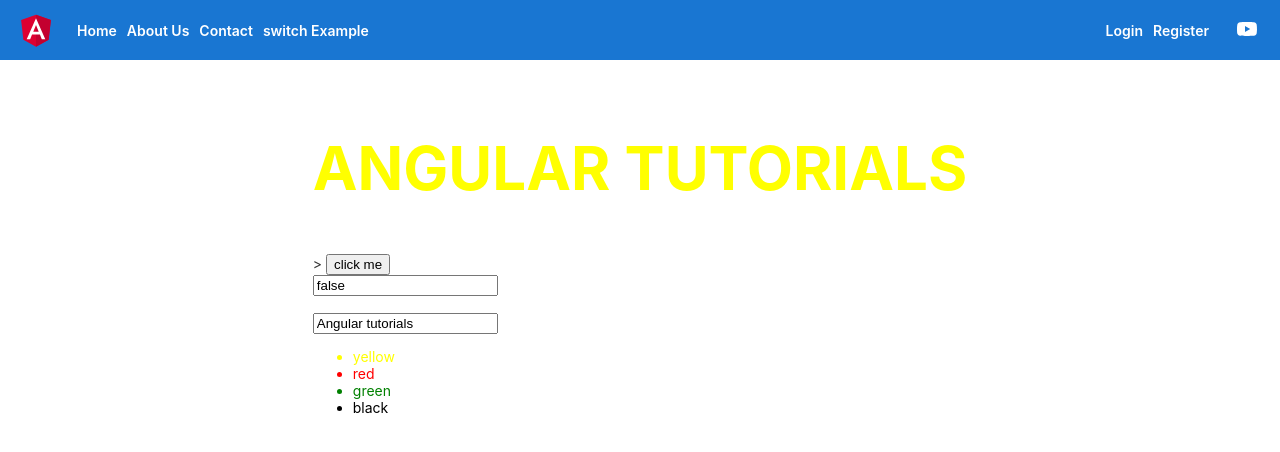
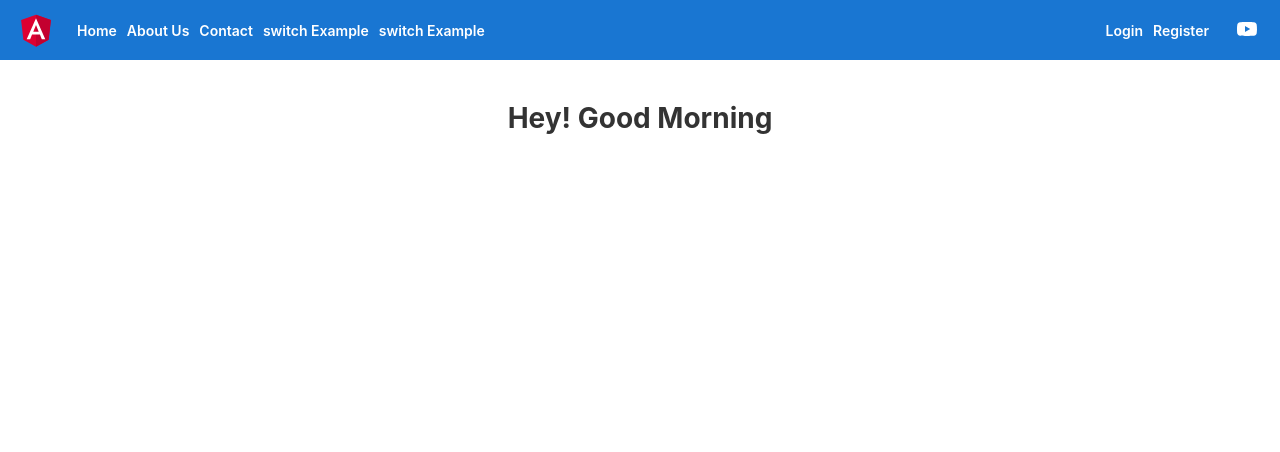
Before and after one commit to dushyanthak1988/angualr14, an Angular app: page /Home in a window 1280 px wide. Shown: the top 452 px of the page. Built offline with nearby package versions, Linux system fonts and the light colour scheme.

Commit message:
Create Example Components in angular

```diff
--- a/src/app/app-routing.module.ts
+++ b/src/app/app-routing.module.ts
@@ -6,6 +6,7 @@
 import { AddcontactComponent } from './addcontact/addcontact.component';
 import { StatusComponent } from './status/status.component';
 import { NgSwitchexampleComponent } from './ng-switchexample/ng-switchexample.component';
+import { ExampleComponent } from './example/example.component';
 
 const routes: Routes = [
   { path: "", component: HomeComponent },
@@ -24,6 +25,7 @@
   { path: "Login", loadComponent: () => import('./login/login.component').then(opt => opt.LoginComponent) },
 
   { path: "switchexample", component: NgSwitchexampleComponent },
+  { path: "example" , component:ExampleComponent},
   { path: "**", component: StatusComponent }
 ];
 
--- a/src/app/app.component.html
+++ b/src/app/app.component.html
@@ -311,7 +311,7 @@
   <a routerLink="About">About Us</a>
   <a routerLink="Contact">Contact </a>
   <a routerLink="switchexample">switch Example </a>
-
+  <a routerLink="example">switch Example </a>
   <div class="spacer"></div>
   <a routerLink="Login" > Login </a>
    <a routerLink="Access/Register" > Register </a>
--- a/src/app/app.module.ts
+++ b/src/app/app.module.ts
@@ -11,6 +11,7 @@
 import { AddcontactComponent } from './addcontact/addcontact.component';
 import { FormsModule } from '@angular/forms';
 import { NgSwitchexampleComponent } from './ng-switchexample/ng-switchexample.component';
+import { ExampleComponent } from './example/example.component';
 //import { AccessRoutingModule } from './access/access-routing.module';
 
 @NgModule({
@@ -21,7 +22,8 @@
     ContactComponent,
     StatusComponent,
     AddcontactComponent,
-    NgSwitchexampleComponent
+    NgSwitchexampleComponent,
+    ExampleComponent
   ],
   imports: [
     BrowserModule,
--- /dev/null
+++ b/src/app/example/example.component.html
@@ -0,0 +1,19 @@
+<p>example works!</p>
+
+
+<h2 [ngStyle]="stylevalue" > {{headername | uppercase}}</h2>>
+
+<h2 *ngIf="salary>0"  [ngClass]="className" > My Salary is {{ salary| percent }}</h2>
+
+<button (click)="functionclick()"> click me  </button>
+<br>
+<input [value]="isdisabled" [disabled]="isdisabled" #txt (change)="functionclick1(txt.value)" />
+
+<br>
+<br>
+<input [(ngModel)]="headername" />
+
+<ul>
+   <li *ngFor="let item of colors" style="color: {{item}}" >{{item}} </li>
+
+</ul>
--- /dev/null
+++ b/src/app/example/example.component.ts
@@ -0,0 +1,29 @@
+import { Component, OnInit } from '@angular/core';
+
+@Component({
+  selector: 'app-example',
+  templateUrl: './example.component.html',
+  styleUrls: ['./example.component.css']
+})
+export class ExampleComponent implements OnInit {
+
+  constructor() { }
+  headername= "Angular tutorials"
+  salary = 0
+  isdisabled = false;
+  colorname = "red";
+  className = 'headclass';
+  stylevalue = { "color":"yellow" , "font-size":"60px" }
+  colors= [ 'yellow' , 'red', 'green' , 'black' ] ;
+  ngOnInit(): void {
+  }
+
+
+  functionclick (){
+    alert("testing function");
+  }
+functionclick1 (name :  string){
+    alert( name);
+  }
+
+}
--- a/src/app/home/home.component.html
+++ b/src/app/home/home.component.html
@@ -1,16 +1,22 @@
-<h2 [ngStyle]="stylevalue" > {{headername | uppercase}}</h2>>
 
-<h2 *ngIf="salary>0"  [ngClass]="className" > My Salary is {{ salary| percent }}</h2>
+<h1>Hey! Good Morning </h1>
 
-<button (click)="functionclick()"> click me  </button>
-<br>
-<input [value]="isdisabled" [disabled]="isdisabled" #txt (change)="functionclick1(txt.value)" />
+<div *ngSwitch= "day">
 
-<br>
-<br>
-<input [(ngModel)]="headername" />
+<div *NgSwitchCase = 0>Today is Sunday! You deserve a break</div>
 
-<ul>
-   <li *ngFor="let item of colors" style="color: {{item}};" >{{item}} </li>
+<div *NgSwitchCase = '1'><h3>Today is Monday, Hope you have productive Week</h3></div>
 
-</ul>
+<div *NgSwitchCase = '2'><h3>Today is Tuesday, Smash your Goals</h3></div>
+
+<div *NgSwitchCase = '3'><h3>Today is Wednesday, You're already half way through</h3></div>
+
+<div *NgSwitchCase = '4'><h3>Today is Thursday, It's like Friday Lite</h3></div>
+
+<div *NgSwitchCase = '5'><h3>Today is Friday, TGIF!!!</h3></div>
+
+<div *NgSwitchCase = '6'><h3>Today is Saturday, Let's Party!! :) </h3></div>
+
+<div *NgSwitchDefault>Uh oh! Somethings wrong</div>
+
+</div>
--- a/src/app/home/home.component.ts
+++ b/src/app/home/home.component.ts
@@ -8,20 +8,10 @@
 export class HomeComponent implements OnInit {
 
   constructor() { }
-  headername= "Angular tutorials"
-  salary = 0
-  isdisabled = false;
-  colorname = "red";
-  className = 'headclass';
-  stylevalue = { "color":"yellow" , "font-size":"60px" }
-  colors= [ 'yellow' , 'red', 'green' , 'black' ] ;
 
-  ngOnInit(): void {
+   day = new Date().getDay();
+
+   ngOnInit(): void {
   }
-  functionclick (){
-    alert("testing function");
-  }
-functionclick1 (name :  string){
-    alert( name);
-  }
+
 }
```
Also changed, not shown: src/app/example/example.component.css (added), 1 other file (tests, documents, lock files or other folders).
